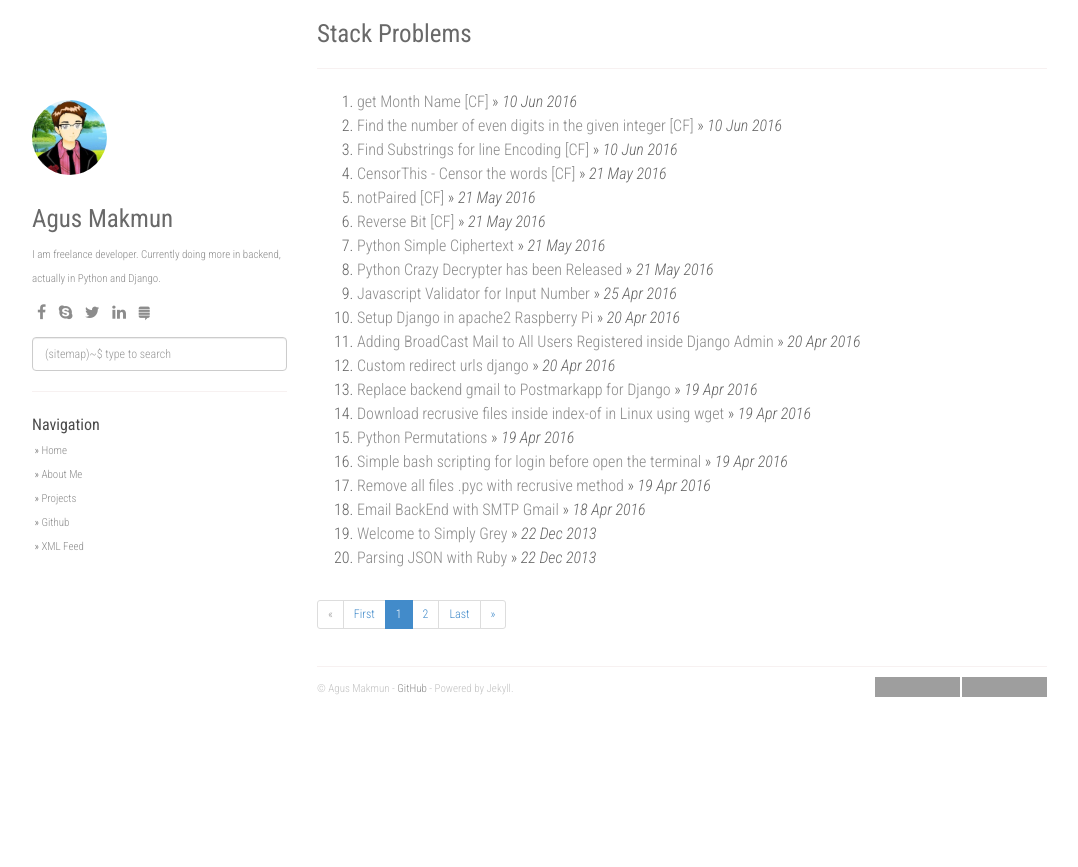
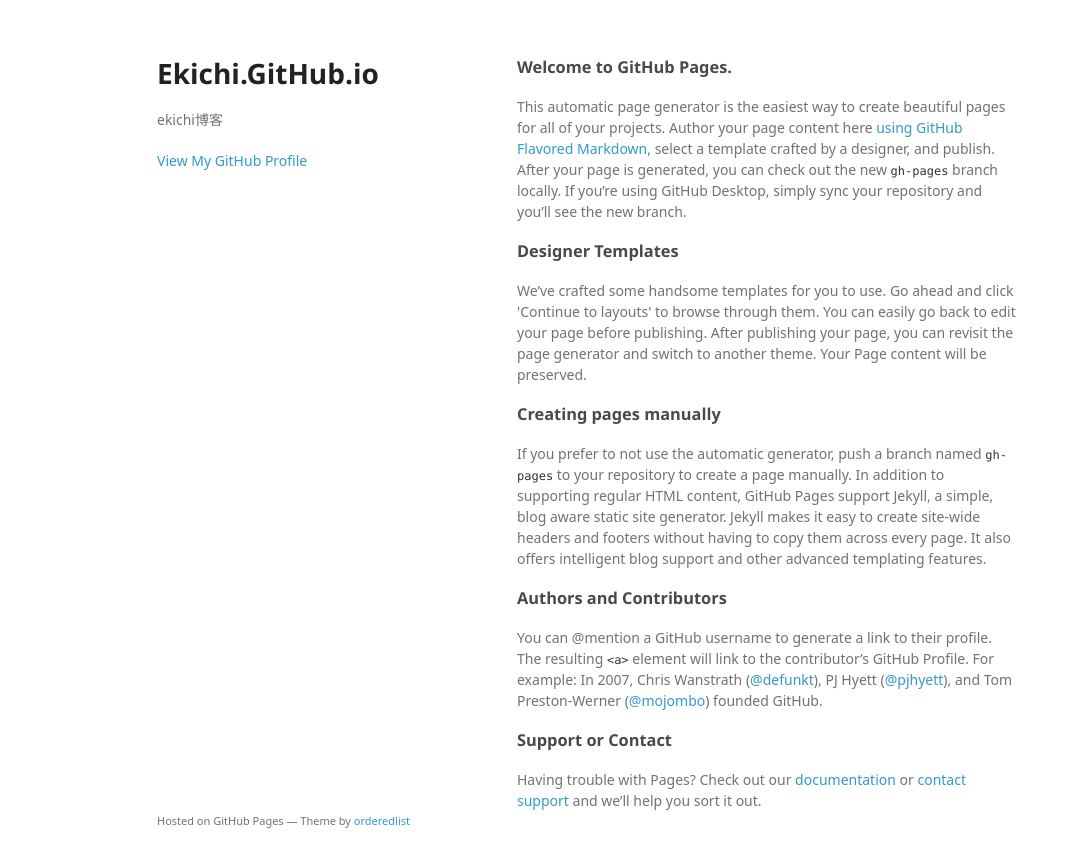
Before and after one commit to ekichi/ekichi.github.io, a Jekyll site: the page index.html, which Jekyll copies as it is, in a window 1280 px wide. Shown: the top 867 px of the page, without its empty margins (53-1131 px from the left). Built offline with Jekyll 4.4.1, drawn with Linux system fonts in a browser that asks for light colours; nearby versions of some CDN libraries; some web fonts are replaced; the list of posts is cut into pages by our own code; grey boxes are pictures that could not be loaded.

Commit message:
Replace master branch with page content via GitHub

```diff
--- a/index.html
+++ b/index.html
@@ -1,52 +1,58 @@
----
-layout: default
----
+<!doctype html>
+<html>
+  <head>
+    <meta charset="utf-8">
+    <meta http-equiv="X-UA-Compatible" content="chrome=1">
+    <title>Ekichi.GitHub.io by ekichi</title>
 
-<div id="home">
-    <h1>Stack Problems</h1>
-    <hr />
-    <ol class="posts">
-    {% for post in paginator.posts %}
-      <li><a href="{{ post.url }}">{{ post.title }}</a> &raquo; <i><span>{{ post.date | date_to_string }}</span></i></li>
-    {% endfor %}
-    </ol>
+    <link rel="stylesheet" href="stylesheets/styles.css">
+    <link rel="stylesheet" href="stylesheets/github-light.css">
+    <meta name="viewport" content="width=device-width">
+    <!--[if lt IE 9]>
+    <script src="//html5shiv.googlecode.com/svn/trunk/html5.js"></script>
+    <![endif]-->
+  </head>
+  <body>
+    <div class="wrapper">
+      <header>
+        <h1>Ekichi.GitHub.io</h1>
+        <p>ekichi博客</p>
 
-    <!-- Pagination links -->
-    {% if paginator.total_pages > 1 %}
-    <ul class="pagination pagination-sm">
-      {% if paginator.previous_page %}
-        <li>
-          <a href="{{ paginator.previous_page_path | prepend: site.baseurl | replace: '//', '/' }}">&laquo;</a>
-        </li>
-      {% else %}
-        <li class="disabled"><span aria-hidden="true">&laquo;</span></li>
-      {% endif %}
 
-      <li><a href="/">First</a></li>
+        <p class="view"><a href="https://github.com/ekichi">View My GitHub Profile</a></p>
 
-      {% for page in (1..paginator.total_pages) %}
-        {% if page == paginator.page %}
-          <li class="active">
-             <a>{{ page }}<span class="sr-only">(current)</span></a>
-          </li>
-        {% elsif page == 1 %}
-          <li><a href="/">{{ page }}</a></li>
-        {% else %}
-          <li>
-            <a href="{{ site.paginate_path | prepend: site.baseurl | replace: '//', '/' | replace: ':num', page }}">{{ page }}</a>
-          </li>
-        {% endif %}
-      {% endfor %}
+      </header>
+      <section>
+        <h3>
+<a id="welcome-to-github-pages" class="anchor" href="#welcome-to-github-pages" aria-hidden="true"><span aria-hidden="true" class="octicon octicon-link"></span></a>Welcome to GitHub Pages.</h3>
 
-      <li><a href="/page{{ paginator.total_pages }}/">Last</a></li>
+<p>This automatic page generator is the easiest way to create beautiful pages for all of your projects. Author your page content here <a href="https://guides.github.com/features/mastering-markdown/">using GitHub Flavored Markdown</a>, select a template crafted by a designer, and publish. After your page is generated, you can check out the new <code>gh-pages</code> branch locally. If you’re using GitHub Desktop, simply sync your repository and you’ll see the new branch.</p>
 
-      {% if paginator.next_page %}
-        <li>
-          <a href="{{ paginator.next_page_path | prepend: site.baseurl | replace: '//', '/' }}">&raquo;</a>
-        </li>
-      {% else %}
-        <li class="disabled"><span>&raquo;</span></li>
-      {% endif %}
-    </ul>
-    {% endif %}
-</div><!-- end #home -->
+<h3>
+<a id="designer-templates" class="anchor" href="#designer-templates" aria-hidden="true"><span aria-hidden="true" class="octicon octicon-link"></span></a>Designer Templates</h3>
+
+<p>We’ve crafted some handsome templates for you to use. Go ahead and click 'Continue to layouts' to browse through them. You can easily go back to edit your page before publishing. After publishing your page, you can revisit the page generator and switch to another theme. Your Page content will be preserved.</p>
+
+<h3>
+<a id="creating-pages-manually" class="anchor" href="#creating-pages-manually" aria-hidden="true"><span aria-hidden="true" class="octicon octicon-link"></span></a>Creating pages manually</h3>
+
+<p>If you prefer to not use the automatic generator, push a branch named <code>gh-pages</code> to your repository to create a page manually. In addition to supporting regular HTML content, GitHub Pages support Jekyll, a simple, blog aware static site generator. Jekyll makes it easy to create site-wide headers and footers without having to copy them across every page. It also offers intelligent blog support and other advanced templating features.</p>
+
+<h3>
+<a id="authors-and-contributors" class="anchor" href="#authors-and-contributors" aria-hidden="true"><span aria-hidden="true" class="octicon octicon-link"></span></a>Authors and Contributors</h3>
+
+<p>You can @mention a GitHub username to generate a link to their profile. The resulting <code>&lt;a&gt;</code> element will link to the contributor’s GitHub Profile. For example: In 2007, Chris Wanstrath (<a href="https://github.com/defunkt" class="user-mention">@defunkt</a>), PJ Hyett (<a href="https://github.com/pjhyett" class="user-mention">@pjhyett</a>), and Tom Preston-Werner (<a href="https://github.com/mojombo" class="user-mention">@mojombo</a>) founded GitHub.</p>
+
+<h3>
+<a id="support-or-contact" class="anchor" href="#support-or-contact" aria-hidden="true"><span aria-hidden="true" class="octicon octicon-link"></span></a>Support or Contact</h3>
+
+<p>Having trouble with Pages? Check out our <a href="https://help.github.com/pages">documentation</a> or <a href="https://github.com/contact">contact support</a> and we’ll help you sort it out.</p>
+      </section>
+      <footer>
+        <p><small>Hosted on GitHub Pages &mdash; Theme by <a href="https://github.com/orderedlist">orderedlist</a></small></p>
+      </footer>
+    </div>
+    <script src="javascripts/scale.fix.js"></script>
+
+  </body>
+</html>
--- /dev/null
+++ b/javascripts/scale.fix.js
@@ -0,0 +1,17 @@
+var metas = document.getElementsByTagName('meta');
+var i;
+if (navigator.userAgent.match(/iPhone/i)) {
+  for (i=0; i<metas.length; i++) {
+    if (metas[i].name == "viewport") {
+      metas[i].content = "width=device-width, minimum-scale=1.0, maximum-scale=1.0";
+    }
+  }
+  document.addEventListener("gesturestart", gestureStart, false);
+}
+function gestureStart() {
+  for (i=0; i<metas.length; i++) {
+    if (metas[i].name == "viewport") {
+      metas[i].content = "width=device-width, minimum-scale=0.25, maximum-scale=1.6";
+    }
+  }
+}
--- /dev/null
+++ b/stylesheets/github-light.css
@@ -0,0 +1,123 @@
+/*
+The MIT License (MIT)
+
+Copyright (c) 2016 GitHub, Inc.
+
+Permission is hereby granted, free of charge, to any person obtaining a copy
+of this software and associated documentation files (the "Software"), to deal
+in the Software without restriction, including without limitation the rights
+to use, copy, modify, merge, publish, distribute, sublicense, and/or sell
+copies of the Software, and to permit persons to whom the Software is
+furnished to do so, subject to the following conditions:
+
+The above copyright notice and this permission notice shall be included in all
+copies or substantial portions of the Software.
+
+THE SOFTWARE IS PROVIDED "AS IS", WITHOUT WARRANTY OF ANY KIND, EXPRESS OR
+IMPLIED, INCLUDING BUT NOT LIMITED TO THE WARRANTIES OF MERCHANTABILITY,
+FITNESS FOR A PARTICULAR PURPOSE AND NONINFRINGEMENT. IN NO EVENT SHALL THE
+AUTHORS OR COPYRIGHT HOLDERS BE LIABLE FOR ANY CLAIM, DAMAGES OR OTHER
+LIABILITY, WHETHER IN AN ACTION OF CONTRACT, TORT OR OTHERWISE, ARISING FROM,
+OUT OF OR IN CONNECTION WITH THE SOFTWARE OR THE USE OR OTHER DEALINGS IN THE
+SOFTWARE.
+
+*/
+
+.pl-c /* comment */ {
+  color: #969896;
+}
+
+.pl-c1 /* constant, variable.other.constant, support, meta.property-name, support.constant, support.variable, meta.module-reference, markup.raw, meta.diff.header */,
+.pl-s .pl-v /* string variable */ {
+  color: #0086b3;
+}
+
+.pl-e /* entity */,
+.pl-en /* entity.name */ {
+  color: #795da3;
+}
+
+.pl-smi /* variable.parameter.function, storage.modifier.package, storage.modifier.import, storage.type.java, variable.other */,
+.pl-s .pl-s1 /* string source */ {
+  color: #333;
+}
+
+.pl-ent /* entity.name.tag */ {
+  color: #63a35c;
+}
+
+.pl-k /* keyword, storage, storage.type */ {
+  color: #a71d5d;
+}
+
+.pl-s /* string */,
+.pl-pds /* punctuation.definition.string, string.regexp.character-class */,
+.pl-s .pl-pse .pl-s1 /* string punctuation.section.embedded source */,
+.pl-sr /* string.regexp */,
+.pl-sr .pl-cce /* string.regexp constant.character.escape */,
+.pl-sr .pl-sre /* string.regexp source.ruby.embedded */,
+.pl-sr .pl-sra /* string.regexp string.regexp.arbitrary-repitition */ {
+  color: #183691;
+}
+
+.pl-v /* variable */ {
+  color: #ed6a43;
+}
+
+.pl-id /* invalid.deprecated */ {
+  color: #b52a1d;
+}
+
+.pl-ii /* invalid.illegal */ {
+  color: #f8f8f8;
+  background-color: #b52a1d;
+}
+
+.pl-sr .pl-cce /* string.regexp constant.character.escape */ {
+  font-weight: bold;
+  color: #63a35c;
+}
+
+.pl-ml /* markup.list */ {
+  color: #693a17;
+}
+
+.pl-mh /* markup.heading */,
+.pl-mh .pl-en /* markup.heading entity.name */,
+.pl-ms /* meta.separator */ {
+  font-weight: bold;
+  color: #1d3e81;
+}
+
+.pl-mq /* markup.quote */ {
+  color: #008080;
+}
+
+.pl-mi /* markup.italic */ {
+  font-style: italic;
+  color: #333;
+}
+
+.pl-mb /* markup.bold */ {
+  font-weight: bold;
+  color: #333;
+}
+
+.pl-md /* markup.deleted, meta.diff.header.from-file */ {
+  color: #bd2c00;
+  background-color: #ffecec;
+}
+
+.pl-mi1 /* markup.inserted, meta.diff.header.to-file */ {
+  color: #55a532;
+  background-color: #eaffea;
+}
+
+.pl-mdr /* meta.diff.range */ {
+  font-weight: bold;
+  color: #795da3;
+}
+
+.pl-mo /* meta.output */ {
+  color: #1d3e81;
+}
--- /dev/null
+++ b/stylesheets/styles.css
@@ -0,0 +1,324 @@
+@font-face {
+  font-family: 'Noto Sans';
+  font-weight: 400;
+  font-style: normal;
+  src: url('../fonts/Noto-Sans-regular/Noto-Sans-regular.eot');
+  src: url('../fonts/Noto-Sans-regular/Noto-Sans-regular.eot?#iefix') format('embedded-opentype'),
+       local('Noto Sans'),
+       local('Noto-Sans-regular'),
+       url('../fonts/Noto-Sans-regular/Noto-Sans-regular.woff2') format('woff2'),
+       url('../fonts/Noto-Sans-regular/Noto-Sans-regular.woff') format('woff'),
+       url('../fonts/Noto-Sans-regular/Noto-Sans-regular.ttf') format('truetype'),
+       url('../fonts/Noto-Sans-regular/Noto-Sans-regular.svg#NotoSans') format('svg');
+}
+
+@font-face {
+  font-family: 'Noto Sans';
+  font-weight: 700;
+  font-style: normal;
+  src: url('../fonts/Noto-Sans-700/Noto-Sans-700.eot');
+  src: url('../fonts/Noto-Sans-700/Noto-Sans-700.eot?#iefix') format('embedded-opentype'),
+       local('Noto Sans Bold'),
+       local('Noto-Sans-700'),
+       url('../fonts/Noto-Sans-700/Noto-Sans-700.woff2') format('woff2'),
+       url('../fonts/Noto-Sans-700/Noto-Sans-700.woff') format('woff'),
+       url('../fonts/Noto-Sans-700/Noto-Sans-700.ttf') format('truetype'),
+       url('../fonts/Noto-Sans-700/Noto-Sans-700.svg#NotoSans') format('svg');
+}
+
+@font-face {
+  font-family: 'Noto Sans';
+  font-weight: 400;
+  font-style: italic;
+  src: url('../fonts/Noto-Sans-italic/Noto-Sans-italic.eot');
+  src: url('../fonts/Noto-Sans-italic/Noto-Sans-italic.eot?#iefix') format('embedded-opentype'),
+       local('Noto Sans Italic'),
+       local('Noto-Sans-italic'),
+       url('../fonts/Noto-Sans-italic/Noto-Sans-italic.woff2') format('woff2'),
+       url('../fonts/Noto-Sans-italic/Noto-Sans-italic.woff') format('woff'),
+       url('../fonts/Noto-Sans-italic/Noto-Sans-italic.ttf') format('truetype'),
+       url('../fonts/Noto-Sans-italic/Noto-Sans-italic.svg#NotoSans') format('svg');
+}
+
+@font-face {
+  font-family: 'Noto Sans';
+  font-weight: 700;
+  font-style: italic;
+  src: url('../fonts/Noto-Sans-700italic/Noto-Sans-700italic.eot');
+  src: url('../fonts/Noto-Sans-700italic/Noto-Sans-700italic.eot?#iefix') format('embedded-opentype'),
+       local('Noto Sans Bold Italic'),
+       local('Noto-Sans-700italic'),
+       url('../fonts/Noto-Sans-700italic/Noto-Sans-700italic.woff2') format('woff2'),
+       url('../fonts/Noto-Sans-700italic/Noto-Sans-700italic.woff') format('woff'),
+       url('../fonts/Noto-Sans-700italic/Noto-Sans-700italic.ttf') format('truetype'),
+       url('../fonts/Noto-Sans-700italic/Noto-Sans-700italic.svg#NotoSans') format('svg');
+}
+
+body {
+  background-color: #fff;
+  padding:50px;
+  font: 14px/1.5 "Noto Sans", "Helvetica Neue", Helvetica, Arial, sans-serif;
+  color:#727272;
+  font-weight:400;
+}
+
+h1, h2, h3, h4, h5, h6 {
+  color:#222;
+  margin:0 0 20px;
+}
+
+p, ul, ol, table, pre, dl {
+  margin:0 0 20px;
+}
+
+h1, h2, h3 {
+  line-height:1.1;
+}
+
+h1 {
+  font-size:28px;
+}
+
+h2 {
+  color:#393939;
+}
+
+h3, h4, h5, h6 {
+  color:#494949;
+}
+
+a {
+  color:#39c;
+  text-decoration:none;
+}
+
+a:hover {
+  color:#069;
+}
+
+a small {
+  font-size:11px;
+  color:#777;
+  margin-top:-0.3em;
+  display:block;
+}
+
+a:hover small {
+  color:#777;
+}
+
+.wrapper {
+  width:860px;
+  margin:0 auto;
+}
+
+blockquote {
+  border-left:1px solid #e5e5e5;
+  margin:0;
+  padding:0 0 0 20px;
+  font-style:italic;
+}
+
+code, pre {
+  font-family:Monaco, Bitstream Vera Sans Mono, Lucida Console, Terminal, Consolas, Liberation Mono, DejaVu Sans Mono, Courier New, monospace;
+  color:#333;
+  font-size:12px;
+}
+
+pre {
+  padding:8px 15px;
+  background: #f8f8f8;
+  border-radius:5px;
+  border:1px solid #e5e5e5;
+  overflow-x: auto;
+}
+
+table {
+  width:100%;
+  border-collapse:collapse;
+}
+
+th, td {
+  text-align:left;
+  padding:5px 10px;
+  border-bottom:1px solid #e5e5e5;
+}
+
+dt {
+  color:#444;
+  font-weight:700;
+}
+
+th {
+  color:#444;
+}
+
+img {
+  max-width:100%;
+}
+
+header {
+  width:270px;
+  float:left;
+  position:fixed;
+  -webkit-font-smoothing:subpixel-antialiased;
+}
+
+header ul {
+  list-style:none;
+  height:40px;
+  padding:0;
+  background: #f4f4f4;
+  border-radius:5px;
+  border:1px solid #e0e0e0;
+  width:270px;
+}
+
+header li {
+  width:89px;
+  float:left;
+  border-right:1px solid #e0e0e0;
+  height:40px;
+}
+
+header li:first-child a {
+  border-radius:5px 0 0 5px;
+}
+
+header li:last-child a {
+  border-radius:0 5px 5px 0;
+}
+
+header ul a {
+  line-height:1;
+  font-size:11px;
+  color:#999;
+  display:block;
+  text-align:center;
+  padding-top:6px;
+  height:34px;
+}
+
+header ul a:hover {
+  color:#999;
+}
+
+header ul a:active {
+  background-color:#f0f0f0;
+}
+
+strong {
+  color:#222;
+  font-weight:700;
+}
+
+header ul li + li + li {
+  border-right:none;
+  width:89px;
+}
+
+header ul a strong {
+  font-size:14px;
+  display:block;
+  color:#222;
+}
+
+section {
+  width:500px;
+  float:right;
+  padding-bottom:50px;
+}
+
+small {
+  font-size:11px;
+}
+
+hr {
+  border:0;
+  background:#e5e5e5;
+  height:1px;
+  margin:0 0 20px;
+}
+
+footer {
+  width:270px;
+  float:left;
+  position:fixed;
+  bottom:50px;
+  -webkit-font-smoothing:subpixel-antialiased;
+}
+
+@media print, screen and (max-width: 960px) {
+
+  div.wrapper {
+    width:auto;
+    margin:0;
+  }
+
+  header, section, footer {
+    float:none;
+    position:static;
+    width:auto;
+  }
+
+  header {
+    padding-right:320px;
+  }
+
+  section {
+    border:1px solid #e5e5e5;
+    border-width:1px 0;
+    padding:20px 0;
+    margin:0 0 20px;
+  }
+
+  header a small {
+    display:inline;
+  }
+
+  header ul {
+    position:absolute;
+    right:50px;
+    top:52px;
+  }
+}
+
+@media print, screen and (max-width: 720px) {
+  body {
+    word-wrap:break-word;
+  }
+
+  header {
+    padding:0;
+  }
+
+  header ul, header p.view {
+    position:static;
+  }
+
+  pre, code {
+    word-wrap:normal;
+  }
+}
+
+@media print, screen and (max-width: 480px) {
+  body {
+    padding:15px;
+  }
+
+  header ul {
+    width:99%;
+  }
+
+  header li, header ul li + li + li {
+    width:33%;
+  }
+}
+
+@media print {
+  body {
+    padding:0.4in;
+    font-size:12pt;
+    color:#444;
+  }
+}
```
Also changed, not shown: params.json (added, +6 -0 lines).
